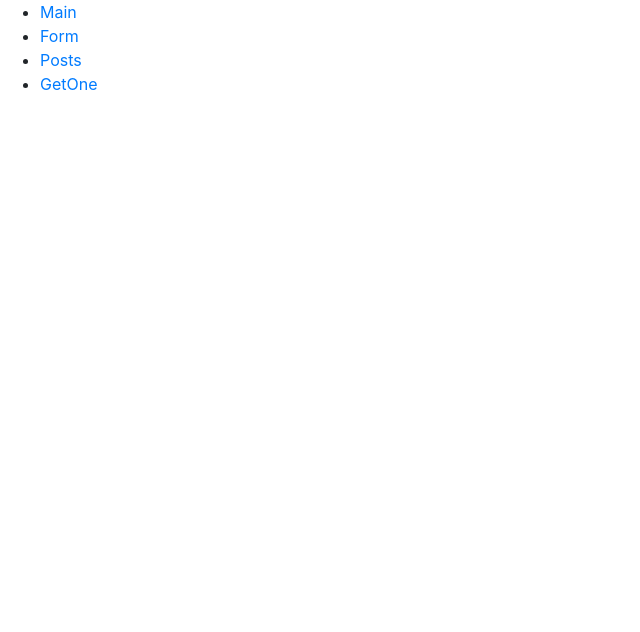
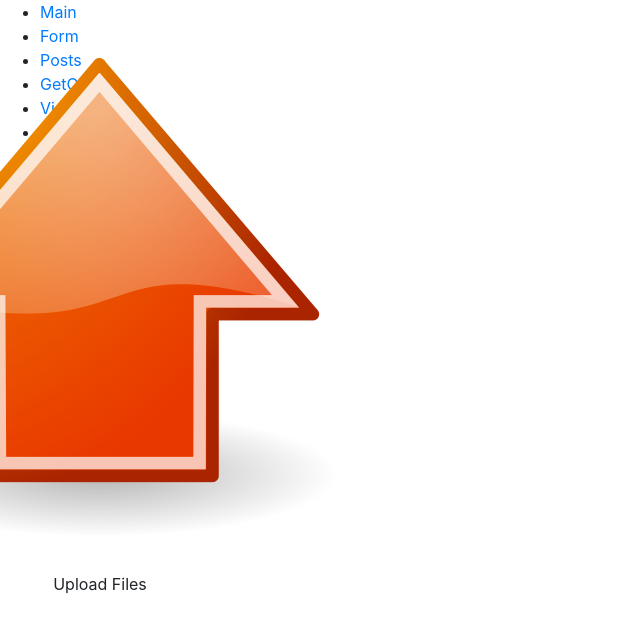
Before and after one commit to bakarilevy/Reactive_Blog, a React (Create React App) app in the folder reactive-blog/: page /dropzone in a window 1280 px wide. Shown: the top 632 px of the page, without its empty margins (0-640 px from the left). Built offline with nearby package versions, Linux system fonts and the light colour scheme.

Commit message:
Created a dropzone component for uploading files

```diff
--- a/reactive-blog/src/components/GetOne.js
+++ b/reactive-blog/src/components/GetOne.js
@@ -90,7 +90,6 @@ class GetOne extends Component {
 
     render()  {
         return(
-        //Needs two buttons or maybe one that then does the other
         <div>
 
             <label>New Post
--- /dev/null
+++ b/reactive-blog/src/components/NewView.js
@@ -0,0 +1,25 @@
+import React, { Component } from 'react';
+
+class NewView extends Component {
+
+    constructor(props) {
+        //super(props); always needs to be called on class component constructors
+        super(props);
+        this.state = {
+        //everything the component needs to keep track of should be here
+
+        }
+        //The binding of methods should be placed here
+    }
+
+    //How will this componenet look in the browser? render function, return jsx
+    render(){
+        return(
+            <div>
+            </div>
+        );
+    }
+
+}
+
+export default NewView
--- /dev/null
+++ b/reactive-blog/src/components/dropzone/Dropzone.css
@@ -0,0 +1,20 @@
+.Dropzone {
+    height: 200px;
+    width: 200px;
+    background-color: #fff;
+    border: 2px dashed rbg(187, 186, 186);
+    border-radius: 50%;
+    display: flex;
+    align-items: center;
+    justify-content: center;
+    flex-direction: column;
+    font-size: 16px;
+}
+
+.FileInput {
+    display: none;
+}
+
+.Highlight{
+    background-color: red;
+}
--- /dev/null
+++ b/reactive-blog/src/components/dropzone/Dropzone.js
@@ -0,0 +1,96 @@
+import React, { Component } from 'react'
+import './Dropzone.css'
+
+class Dropzone extends Component {
+
+    constructor(props) {
+        super(props);
+        //This is used to reference the input element in render method from the code
+        this.state = {
+            highlight: false
+        }
+        this.fileInputRef = React.createRef();
+        this.openFileDialog = this.openFileDialog.bind(this);
+        this.onFilesAdded = this.onFilesAdded.bind(this);
+        this.onDragOver = this.onDragOver.bind(this);
+        this.onDragLeave = this.onDragLeave.bind(this);
+        this.onDrop = this.onDrop.bind(this);
+    }
+
+    openFileDialog() {
+        if(this.props.disabled) return
+        this.fileInputRef.current.click();
+    }
+
+    onFilesAdded(event)  {
+        if(this.props.disabled) return
+        const files = event.target.files;
+        if(this.props.onFilesAdded){
+            const array = this.fileListToArray(files);
+            this.props.onFilesAdded(array);
+        }
+    }
+
+    onDragOver(event) {
+        event.preventDefault();
+        if(this.props.disabled) return
+
+        this.setState({highlight: true});
+    }
+
+    onDragLeave() {
+        this.setState({highlight: false});
+    }
+
+    onDrop(event)  {
+        event.preventDefault();
+
+        if(this.props.disabled) return
+
+        const files = event.dataTransfer.files;
+        if(this.props.onFilesAdded) {
+            const array = this.fileListToArray(files);
+            this.props.onFilesAdded(array);
+        }
+        this.setState({highlight: false});
+    }
+
+    fileListToArray(list)  {
+        const array = [];
+        for(var i = 0; i < list.length; i++){
+            array.push(list.item(i));
+        }
+        return array;
+    }
+
+    render(){
+        return(
+            <div
+                className={`Dropzone
+                ${this.state.highlight ? "Highlight" : ""}`}
+                onDragOver = {this.onDragOver}
+                onDragLeave = {this.OnDragLeave}
+                onDrop = {this.onDrop}
+                onClick={this.openFileDialog}
+                style={{ cursor: this.props.disabled ? "default" : "pointer" }}
+            >
+                <img
+                    alt="upload"
+                    className="icon"
+                    src="go-up-orange.png"
+                />
+                <input
+                    ref={this.fileInputRef}
+                    className="FileInput"
+                    type="file"
+                    multiple
+                    onChange={this.onFilesAdded}
+                />
+                <span>Upload Files</span>
+            </div>
+        );
+    }
+
+}
+
+export default Dropzone
--- a/reactive-blog/src/components/routes.js
+++ b/reactive-blog/src/components/routes.js
@@ -3,12 +3,13 @@ import { Route, BrowserRouter, Link } from 'react-router-dom';
 
 //All page componenets need to be imported here
 
-
 import MainPage from './MainPage';
 import PostForm from './PostForm';
 import Posts from './posts';
 import GetOne from './GetOne';
-
+import NewView from './NewView';
+import Upload from './upload/Upload';
+import Dropzone from './dropzone/Dropzone';
 
 const Routes = ()=> {
     return(
@@ -19,6 +20,9 @@ const Routes = ()=> {
                 <li><Link to="/form">Form</Link></li>
                 <li><Link to="/posts">Posts</Link></li>
                 <li><Link to="/getone">GetOne</Link></li>
+                <li><Link to="/views">Views</Link></li>
+                <li><Link to="/upload">Upload</Link></li>
+                <li><Link to="/dropzone">Dropzone</Link></li>
             </ul>
         </div>
 
@@ -26,7 +30,9 @@ const Routes = ()=> {
             <Route path="/form" component={PostForm}/>
             <Route path="/posts" component={Posts}/>
             <Route path="/getone" component={GetOne}/>
-
+            <Route path="/views" component={NewView}/>
+            <Route path="/upload" component={Upload}/>
+            <Route path="/dropzone" component={Dropzone}/>
 
         </BrowserRouter>
     );
--- /dev/null
+++ b/reactive-blog/src/components/upload/Upload.css
@@ -0,0 +1,38 @@
+.Upload {
+    display: flex;
+    flex-direction: column;
+    flex: 1;
+    align-items: flex-start;
+    text-align: left;
+    overflow: hidden;
+}
+
+.Content {
+    display: flex;
+    flex-direction: row;
+    padding-top: 16px;
+    box-sizing: border-box;
+    width: 100%;
+}
+
+.Files {
+    margin-left: 32px;
+    align-items: flex-start;
+    justify-items: flex-start;
+    flex: 1;
+    overflow-y: auto;
+}
+
+.Actions {
+    display: flex;
+    flex: 1;
+    width: 100%;
+    align-items: flex-end;
+    flex-direction: column;
+    margin-top: 32px;
+}
+
+.Title {
+    margin-bottom: 32px;
+    color: #555;
+}
--- /dev/null
+++ b/reactive-blog/src/components/upload/Upload.js
@@ -0,0 +1,27 @@
+import React, { Component } from 'react'
+import './Upload.css'
+
+class Upload extends Component{
+
+    constructor(props){
+        super(props);
+    }
+
+    //We will use the dropzone component to make it super fancy!
+
+    render() {
+        return(
+            <div className="Upload">
+                <span className="Title">UploadFiles</span>
+                <div className="Content">
+
+                </div>
+                <div className="Files"/>
+                <div className="Actions"/>
+            </div>
+        );
+    }
+
+}
+
+export default Upload
```
Also changed, not shown: reactive-blog/public/go-up-orange.png (added).
